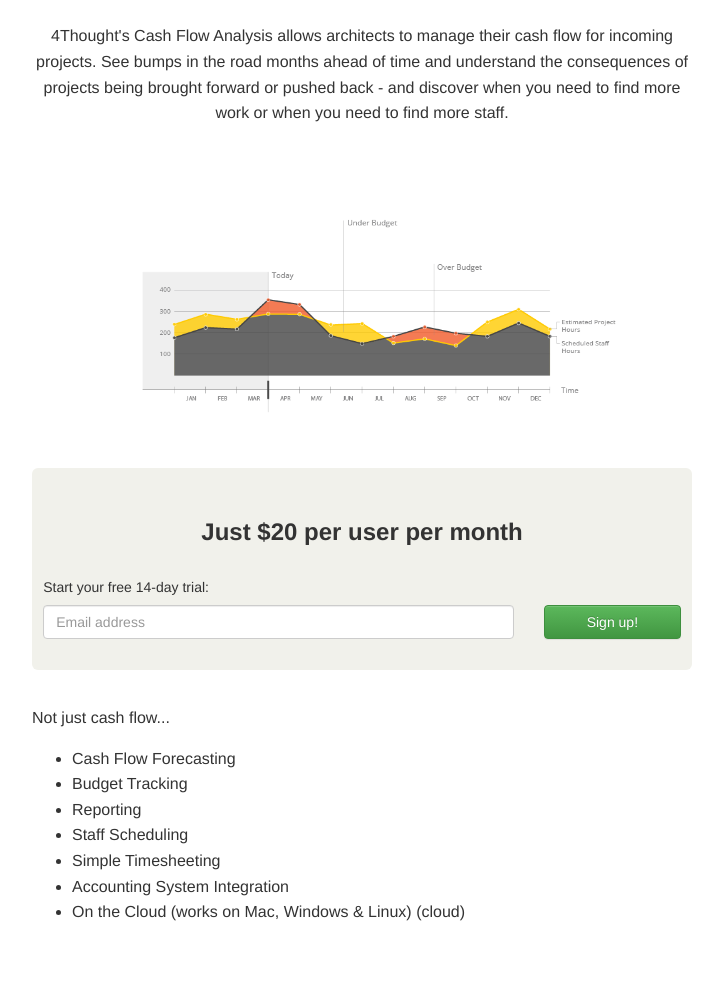
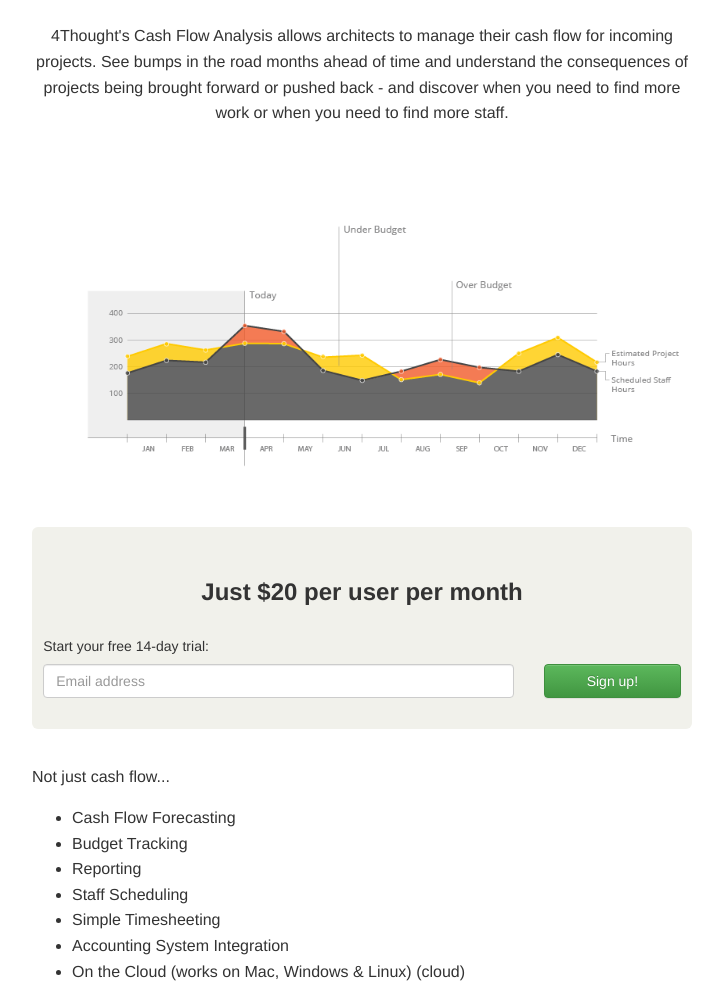
Before and after one commit to amagee/4thought1809, a website: page cashflow.html in a window 1280 px wide. Shown: the part 1132-2128 px from the top of the page, without its empty margins (278-1001 px from the left). Before the commit the page ends 2102 px from the top, so only its background shows below. Drawn offline with Linux system fonts and the light colour scheme; a script that the page names is missing.

Commit message:
graph wider

```diff
--- a/cashflow.html
+++ b/cashflow.html
@@ -71,7 +71,7 @@
     </div>
 
     <div class="jumbotron">
-      <div style="margin-left: 10%; margin-right: 10%;">
+      <div style="margin-left: 0%; margin-right: 0%;">
         <img src="/images/graph.png" style="max-width: 100%;">
       </div>
     </div>
```
Also changed, not shown: templates/cashflow.html (+1 -1 lines).
